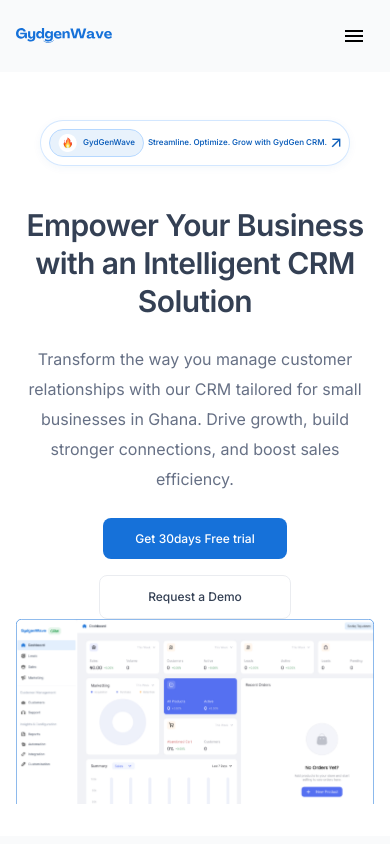
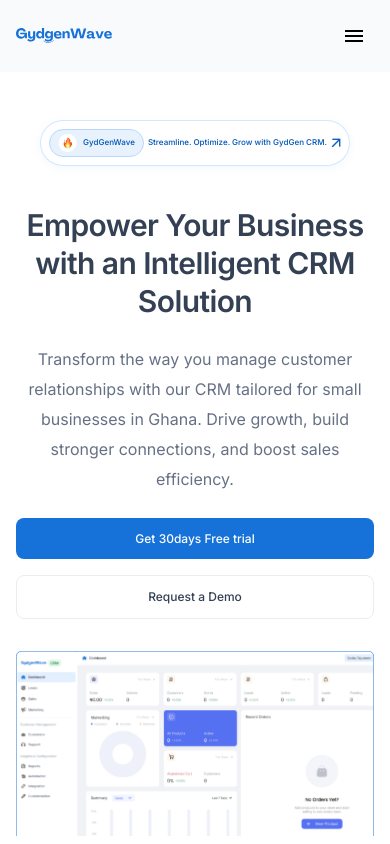
Before and after one commit to Wrttnspknbrkn/GydGenWave, a React (Vite) app: page / in a window 390 px wide. Shown: the top 844 px of the page. Built offline with nearby package versions, Linux system fonts and the light colour scheme.

Commit message:
Updated Hero section

```diff
--- a/src/pages/landing/landing.scss
+++ b/src/pages/landing/landing.scss
@@ -237,6 +237,16 @@
       animation: fadeInUp 0.6s ease forwards;
       animation-delay: 0.6s;
 
+      @media (max-width: 640px) {
+        flex-direction: column;
+        width: 100%;
+
+        .buttons__blue,
+        .buttons__white {
+          width: 100%;
+        }
+      }
+
       &__blue {
         padding: 0.75rem 2rem;
         font-weight: 500;
@@ -290,6 +300,12 @@
     opacity: 0;
     animation: fadeIn 0.8s ease forwards;
     animation-delay: 0.8s;
+    display: flex;
+    justify-content: center;
+
+    @media (max-width: 640px) {
+      margin-top: 2rem;
+    }
 
     img {
       max-width: 100%;
@@ -302,7 +318,6 @@
   }
 }
 
-// Performance-optimized animations
 @keyframes fadeInUp {
   to {
     opacity: 1;
```
